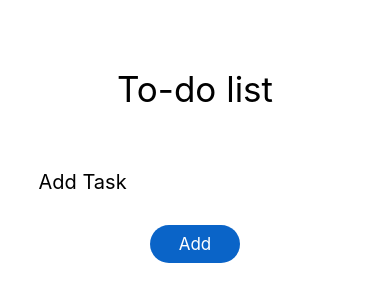
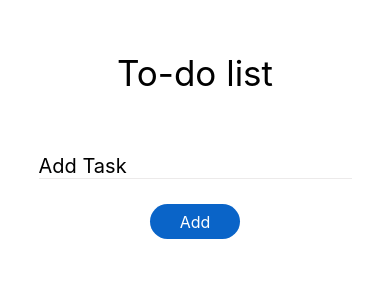
Before and after one commit to AryamanMishra/To-do-List-RN, a React Native app: screen / in a window 390 px wide. Shown: the part 299-600 px from the top of the page. Built offline with nearby package versions, Linux system fonts and the light colour scheme.

Commit message:
added req

```diff
--- a/App.js
+++ b/App.js
@@ -83,7 +83,7 @@ const styles = StyleSheet.create({
 	container :{
 		position:'relative',
 		top:'8%',
-		flex:1,
+		flex:0.95,
 		alignItems:'center',
 		justifyContent:'center',
 		backgroundColor:'#fff',
@@ -94,19 +94,22 @@ const styles = StyleSheet.create({
 	},
 	input: {
 		fontSize:20,
-		marginTop:60
+		marginTop:60,
+		borderBottomColor:'rgba(158, 150, 150, .2)',
+		borderBottomWidth:1,
+		textDecorationStyle:'none'
 	},
 	btn:{
 		width:90,
 		backgroundColor:'rgb(10,100,200)',
-		marginTop:31,
+		marginTop:25,
 		borderRadius:20
 	},
 	btnText :{
 		textAlign:'center',
 		color:'white',
-		fontSize:17,
-		paddingVertical:9,
+		fontSize:16,
+		paddingVertical:7.5,
 		paddingHorizontal:9
 	}
 });
--- a/List.js
+++ b/List.js
@@ -47,7 +47,7 @@ const List = ({ list,clearList,editItem,removeItem })=> {
 
 const styles = StyleSheet.create({
     list: {
-        flex:0.65,
+        flex:0.6,
         marginHorizontal:'7.5%',
         width:350,
         height:'auto',
@@ -67,7 +67,7 @@ const styles = StyleSheet.create({
 		textAlign:'center',
 		color:'white',
 		fontSize:15,
-		paddingVertical:12,
+		paddingVertical:10,
 		paddingHorizontal:15
 	},
     item:{
```
Also changed, not shown: req.txt (added).
